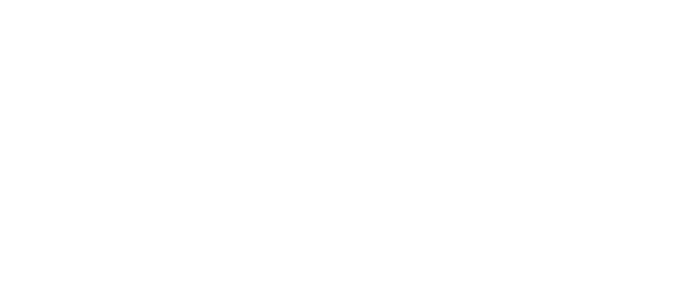
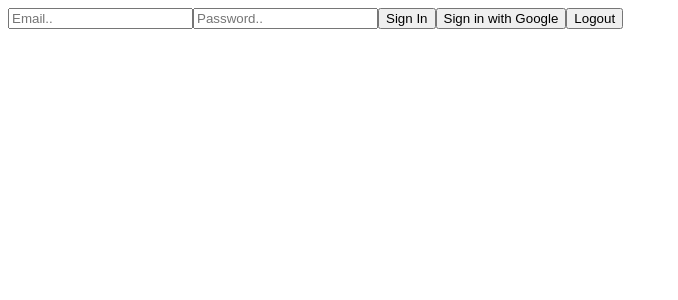
Before and after one commit to sockulags/CV_Builder, a React (Vite) app: page / in a window 1280 px wide. Shown: the top 300 px of the page, without its empty margins (0-678 px from the left). Built offline with nearby package versions, Linux system fonts and the light colour scheme.

Commit message:
Auth using firebase setup

```diff
--- a/package.json
+++ b/package.json
@@ -10,6 +10,7 @@
     "preview": "vite preview"
   },
   "dependencies": {
+    "firebase": "^10.10.0",
     "react": "^18.2.0",
     "react-dom": "^18.2.0",
     "react-router-dom": "^6.22.1"
--- a/src/App.tsx
+++ b/src/App.tsx
@@ -1,3 +1,8 @@
+import { Auth } from "./components/auth";
+
+
 export function App() {
-  return <></>;
+  return <div className="App">
+    <Auth/>
+  </div>;
 }
--- /dev/null
+++ b/src/components/auth.tsx
@@ -0,0 +1,53 @@
+import { useState } from "react";
+import { auth, googleProvider } from "../config/firebase"
+import { createUserWithEmailAndPassword, signInWithPopup, signOut } from "firebase/auth"
+
+export const Auth = () => {
+    const [email, setEmail] = useState<string>("");
+    const [password, setPassword] = useState<string>("");
+
+    console.log(auth.currentUser?.email)
+
+    const signIn = async () => {
+        try {
+        await createUserWithEmailAndPassword(auth, email, password);
+    } catch (err) {
+        console.error(err);
+    }
+    }
+    const signInWithGoogle = async () => {
+        try {
+        await signInWithPopup(auth, googleProvider);
+    } catch (err) {
+        console.error(err);
+    }
+    }
+
+
+
+    const logout = async () => {
+        try {
+        await signOut(auth);
+    } catch (err) {
+        console.error(err);
+    }
+    }
+
+    return (
+        <div>
+                <input
+                placeholder="Email.."
+                onChange={(e)=> setEmail(e.target.value)}
+                />
+                <input
+                placeholder="Password.."
+                type="password"
+                onChange={(e)=> setPassword(e.target.value)}/>
+                <button onClick={signIn}> Sign In</button>
+
+                <button onClick={signInWithGoogle} >Sign in with Google</button>
+
+                <button onClick={logout}>Logout</button>
+        </div>
+    )
+}
--- /dev/null
+++ b/src/config/firebase.ts
@@ -0,0 +1,18 @@
+import { initializeApp } from "firebase/app";
+import { getAuth, GoogleAuthProvider } from "firebase/auth";
+
+const firebaseConfig = {
+  apiKey: "AIzaSyBtHaDhubmJprcqKDjS9p5LnxspXIYFOqM",
+  authDomain: "cvbuilder-bd640.firebaseapp.com",
+  projectId: "cvbuilder-bd640",
+  storageBucket: "cvbuilder-bd640.appspot.com",
+  messagingSenderId: "1044068599738",
+  appId: "1:1044068599738:web:b5a6a0f85a38c87e25ff83",
+  measurementId: "G-NXD4QD6VRJ"
+};
+
+const app = initializeApp(firebaseConfig);
+// const analytics = getAnalytics(app);
+
+export const auth = getAuth(app);
+export const googleProvider = new GoogleAuthProvider();
```
Also changed, not shown: 2 other files (tests, documents, lock files or other folders).
